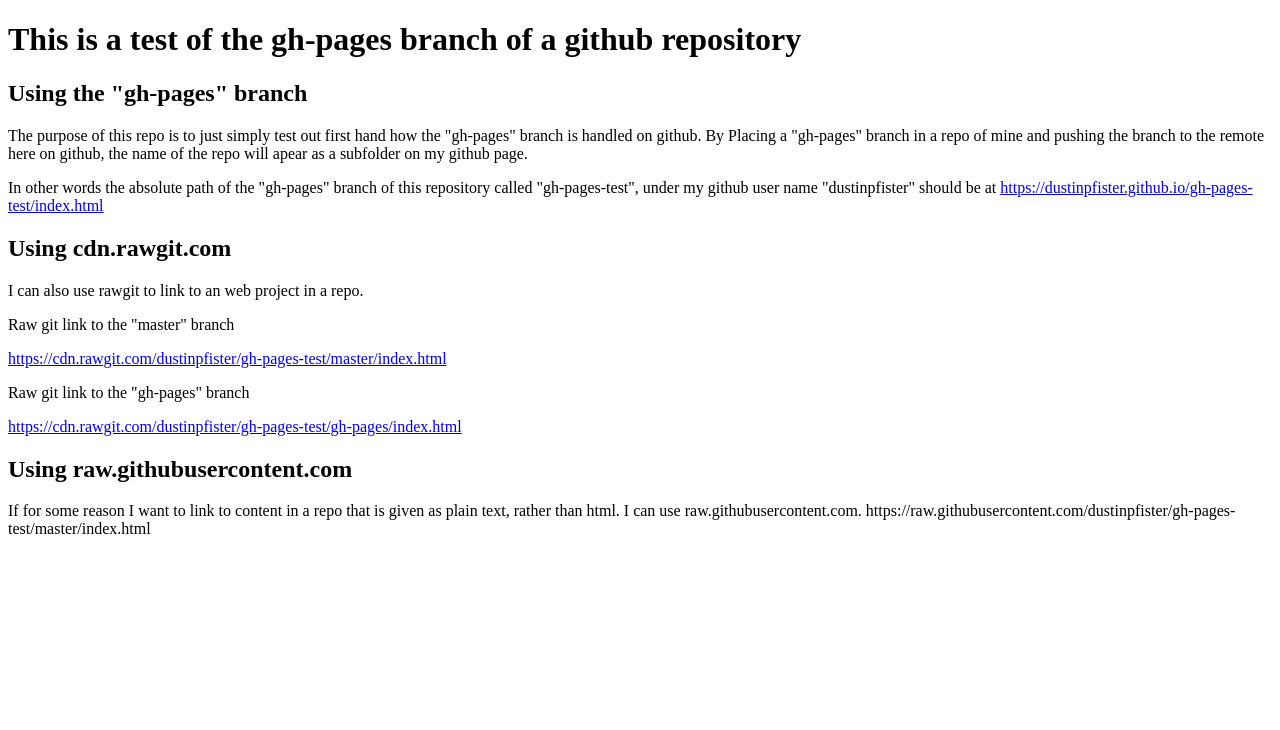
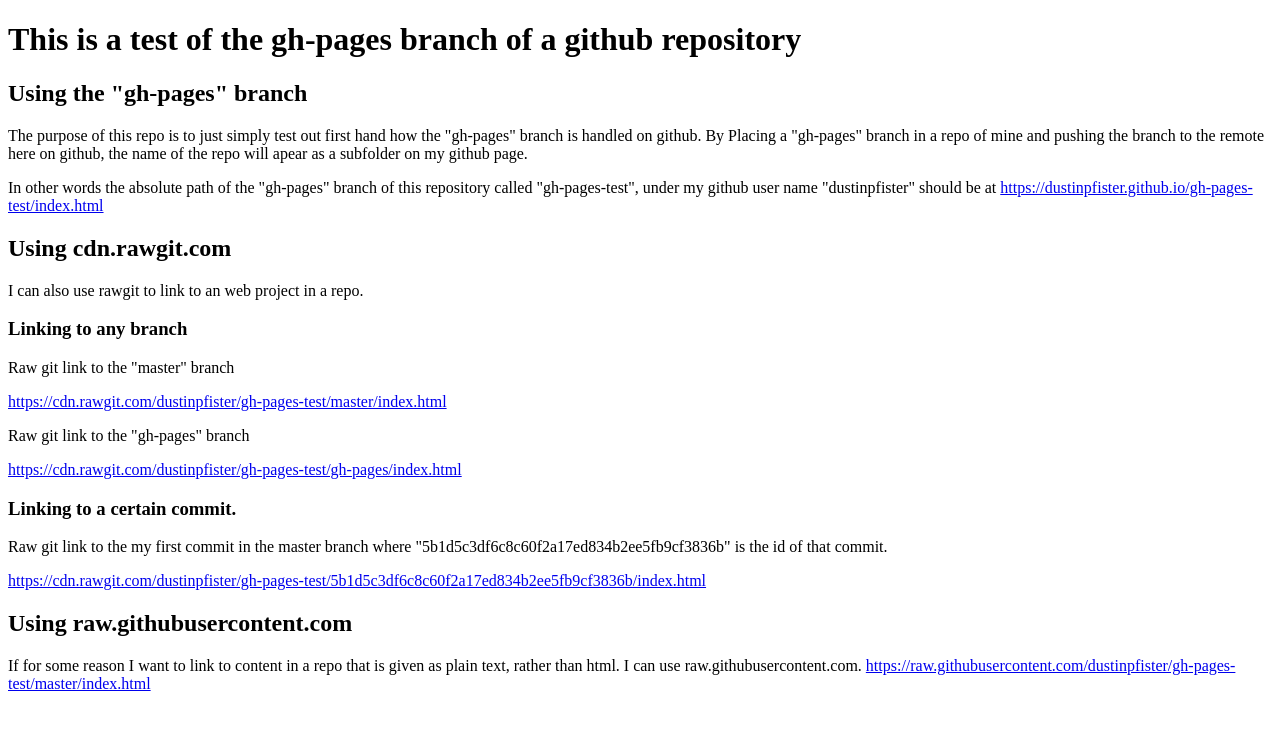
Before and after one commit to dustinpfister/gh-pages-test, a plain HTML site: page index.html in a window 1280 px wide. Drawn offline with Linux system fonts and the light colour scheme.

Commit message:
linking to a commit on raw git

```diff
--- a/index.html
+++ b/index.html
@@ -24,18 +24,23 @@
 
    <p>I can also use rawgit to link to an web project in a repo.</p>
 
+   <h3>Linking to any branch</h3>
    <p>Raw git link to the "master" branch</p>
    <p><a href="https://cdn.rawgit.com/dustinpfister/gh-pages-test/master/index.html">https://cdn.rawgit.com/dustinpfister/gh-pages-test/master/index.html</a></p>
 
    <p>Raw git link to the "gh-pages" branch</p>
    <p><a href="https://cdn.rawgit.com/dustinpfister/gh-pages-test/gh-pages/index.html">https://cdn.rawgit.com/dustinpfister/gh-pages-test/gh-pages/index.html</a></p>
 
+   <h3>Linking to a certain commit.</h3>
+
+   <p>Raw git link to the my first commit in the master branch where "5b1d5c3df6c8c60f2a17ed834b2ee5fb9cf3836b" is the id of that commit.</p>
+   <p><a href="https://cdn.rawgit.com/dustinpfister/gh-pages-test/5b1d5c3df6c8c60f2a17ed834b2ee5fb9cf3836b/index.html">https://cdn.rawgit.com/dustinpfister/gh-pages-test/5b1d5c3df6c8c60f2a17ed834b2ee5fb9cf3836b/index.html</a></p>
 
    <h2>Using raw.githubusercontent.com </h2>
 
    If for some reason I want to link to content in a repo that is given as plain text, rather than html. I can use raw.githubusercontent.com.
 
-   <a herf="https://raw.githubusercontent.com/dustinpfister/gh-pages-test/master/index.html">https://raw.githubusercontent.com/dustinpfister/gh-pages-test/master/index.html</a>
+   <a href="https://raw.githubusercontent.com/dustinpfister/gh-pages-test/master/index.html">https://raw.githubusercontent.com/dustinpfister/gh-pages-test/master/index.html</a>
 
 </body>
 
```
